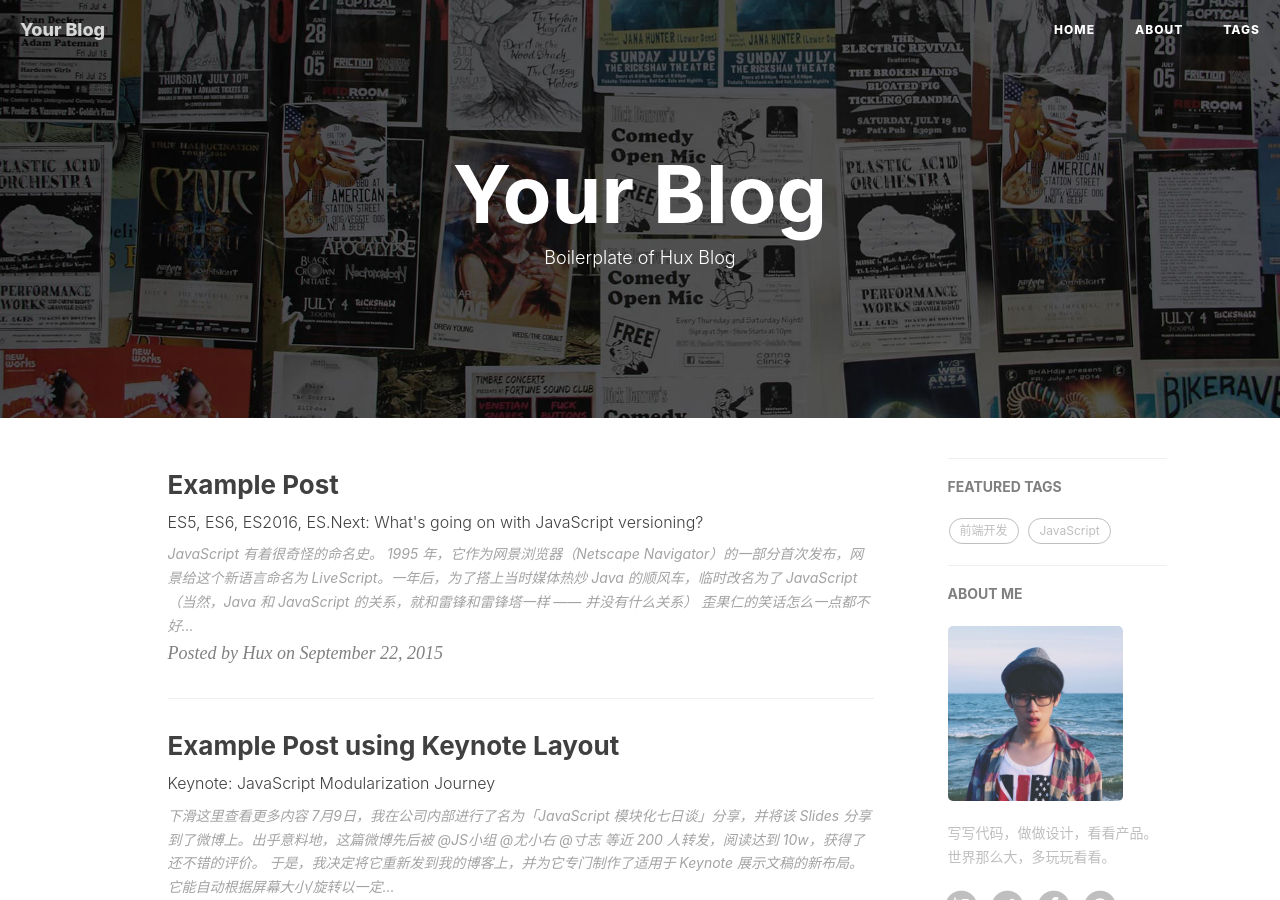
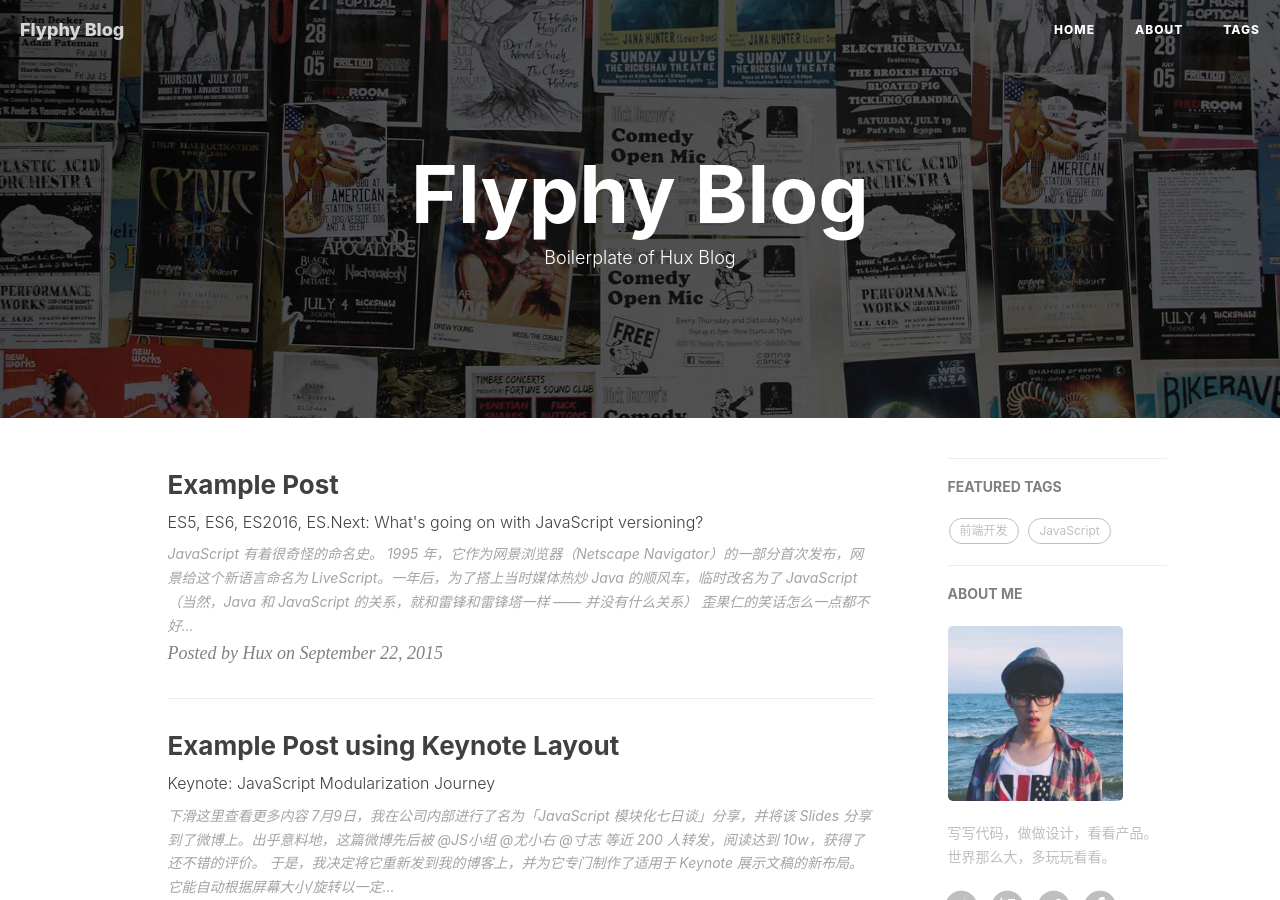
Before and after one commit to Flyphy/Flyphy.github.io, a Jekyll site: the page built from index.html, in a window 1280 px wide and 900 px high. Built offline with Jekyll 4.4.1, drawn with Linux system fonts in a browser that asks for light colours; nearby versions of some CDN libraries; the list of posts is cut into pages by our own code; comment, search, counter and statistics services are not loaded; some of the changed text lies outside the part shown.

Commit message:
first blg

```diff
--- a/_config.yml
+++ b/_config.yml
@@ -1,11 +1,11 @@
 # Site settings
-title: Your Blog
-SEOTitle: 你的博客 | Your Blog
+title: Flyphy Blog
+SEOTitle: Flyphy Blog
 header-img: img/home-bg.jpg
-email: huxpro@gmail.com
-description: ""
+email: fuhui120@gmail.com
+description: "我说的，都是错的"
 keyword: ""
-url: "http://huangxuan.me"              # your host, for absolute URL
+url: "http://flyphy.io"              # your host, for absolute URL
 baseurl: ""                             # for example, '/blog' if your blog hosted on 'host/blog'
 
 
@@ -15,7 +15,7 @@ RSS: false
 weibo_username:     huxpro
 zhihu_username:     huxpro
 github_username:    huxpro
-#twitter_username:  huxpro
+twitter_username:  huxpro
 facebook_username:  huxpro
 
 
```
